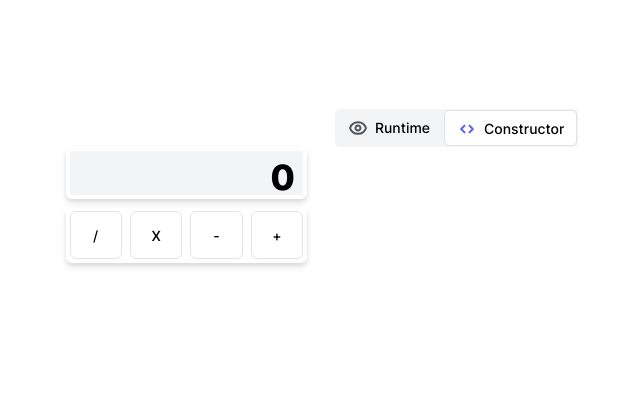
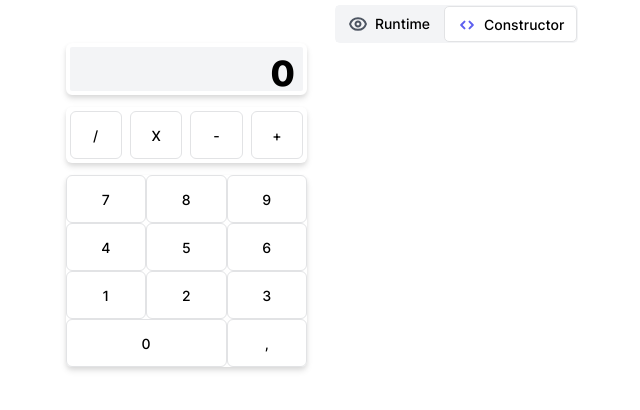
Before and after one commit to Sandjai/math_calculator, a React (Create React App) app: page / in a window 1280 px wide. Shown: the top 410 px of the page, without its empty margins (305-945 px from the left). Built offline with nearby package versions, Linux system fonts and the light colour scheme.

Commit message:
+ Numbers Component

```diff
--- a/src/components/Calculator/Calculator.tsx
+++ b/src/components/Calculator/Calculator.tsx
@@ -11,6 +11,7 @@ import { resultSlice } from "../../store/result";
 import { selectDisplayValue } from "../../store/display/selectors";
 import { useSelector } from "react-redux";
 import { Operations } from "../Operations/Operations";
+import { Numbers } from "../Numbers/Numbers";
 
 interface IDisplayProps {
   mode: string;
@@ -23,6 +24,7 @@ export const Calculator: React.FC<IDisplayProps> = ({ mode }) => {
       <div className={styles.calc__elements}>
         <Display className={styles.display} />
         <Operations className={styles.operations} />
+        <Numbers className={styles.numbers} />
       </div>
       <div className={styles.calc__canvas}></div>
     </div>
--- a/src/components/Calculator/styles.module.sass
+++ b/src/components/Calculator/styles.module.sass
@@ -11,9 +11,9 @@
 .calc__elements
   display: grid
   grid-template: auto/ 1fr
-  row-gap: 8px
+  row-gap: 12px
 
-.display, .operations
+.display, .operations, .numbers
   box-shadow: 0px 2px 4px rgba(0, 0, 0, 0.06), 0px 4px 6px rgba(0, 0, 0, 0.1)
 
   border-radius: 6px
--- a/src/components/Numbers/Numbers.tsx
+++ b/src/components/Numbers/Numbers.tsx
@@ -1,6 +1,8 @@
 import * as React from "react";
 import styles from "./styles.module.sass";
-import classNames from "classnames-ts";
+import classNames from "classnames";
+import { KeyButton } from "../KeyButton/KeyButton";
+import { numbersValues } from "../constants/calcModes";
 
 interface INumbersProps {
   className?: string;
@@ -9,5 +11,11 @@ interface INumbersProps {
 export const Numbers: React.FunctionComponent<INumbersProps> = (props) => {
   const { className } = props;
 
-  return <div className={classNames(className, styles.root)}></div>;
+  return (
+    <div className={classNames(className, styles.root)}>
+      {numbersValues.map((value) => (
+        <KeyButton key={`key${value}`} value={value} />
+      ))}
+    </div>
+  );
 };
--- a/src/components/Numbers/styles.module.sass
+++ b/src/components/Numbers/styles.module.sass
@@ -1,15 +1,8 @@
 @import '../../variables'
 
 .root
-  display: block
-  font-family: $font__main_B
-  font-size: 35px
-  text-align: right
-  width: 100%
-  height: 52px
-  background-color: $btn_bg
-  border-radius: 6px
-  border: 4px solid $white
-  box-shadow: 0px 2px 4px rgba(0, 0, 0, 0.06), 0px 4px 6px rgba(0, 0, 0, 0.1)
-  padding-right: 8px
-  padding-bottom: 4px
+  display: grid
+  grid-template: repeat(4, 48px) / repeat(3, 1fr)
+
+  & div:nth-child(10)
+    grid-area: 4 / 1 /5 / 3
--- a/src/components/constants/calcModes.ts
+++ b/src/components/constants/calcModes.ts
@@ -7,3 +7,4 @@ export const modes:Imodes = {
   };
 
 export const operValues:string[] = ['/', 'X', '-', '+'];
+export const numbersValues:string[] = ['7', '8', '9', '4','5', '6', '1', '2','3', '0', ','];
```
